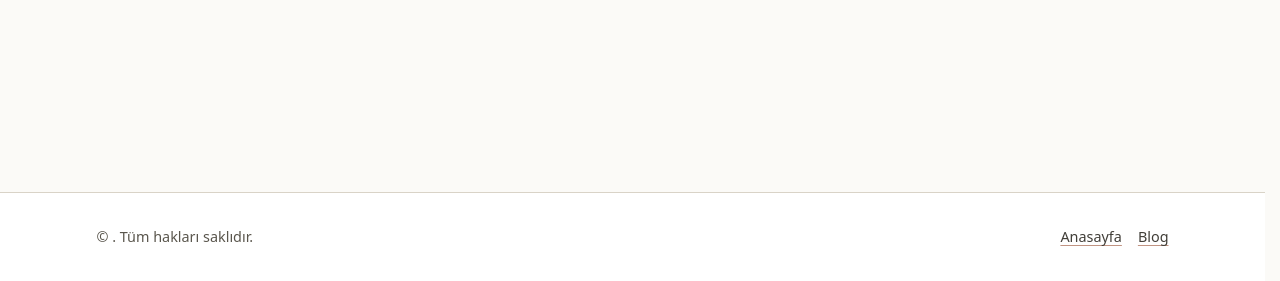
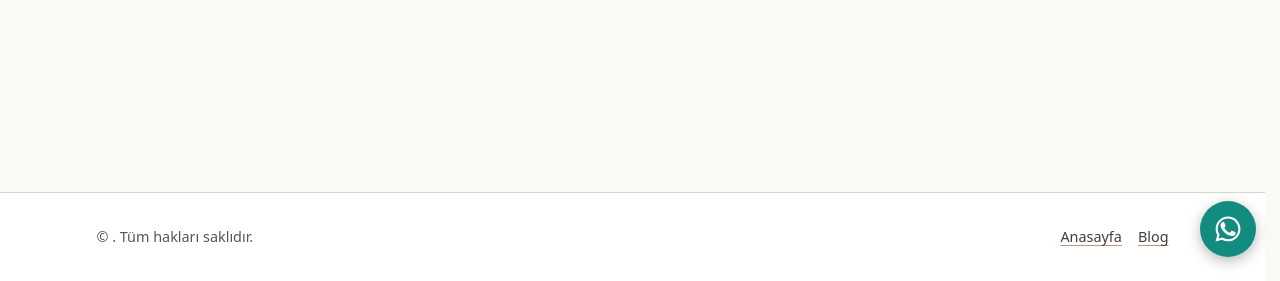
Before and after one commit to muslu/gokhancoskuncom, a FastAPI app: template templates/hata.html in a window 1280 px wide. Shown: the part 519-800 px from the top of the page. Run offline with FastAPI, Linux system fonts and the light colour scheme; the template is opened without the code that fills it, so the values that code supplies are empty; parts of the project's set-up code (start-up, migrations or seed data) failed here and were passed over.

Commit message:
Add floating WhatsApp link and the Alphacam macro post illustration
WhatsApp uses #128C7E, not the familiar bright #25D366: measured against the
3:1 threshold for graphical objects, the bright green scores 1.98:1 against the
white glyph and 1.90:1 against the light theme background -- it fails from both
sides. The darker brand green passes all three checks (4.14 / 3.96 / 4.49).

The post illustration is a standalone SVG under static/ rather than inline in the
post body, because bleach strips <svg> from post markdown. It carries its own
prefers-reduced-motion and prefers-color-scheme blocks since site.css cannot
reach into a separate document, and its static frame is fully readable on its
own -- the animation carries the narrative, never the information.

Co-Authored-By: Claude Opus 5 (1M context) <noreply@anthropic.com>

```diff
--- a/static/css/site.css
+++ b/static/css/site.css
@@ -295,6 +295,32 @@ a { color: var(--brand); }
   justify-self: center;
 }
 
+/* ---------- Sabit WhatsApp bagi ----------
+   Renk OLCULDU (WCAG 1.4.11, grafik nesneler icin esik 3:1):
+     WhatsApp'in parlak yesili #25D366 beyaz ikonla 1.98:1 ve acik tema
+     zeminiyle 1.90:1 — iki yonden de KALIYOR, o yuzden kullanilmadi.
+     Marka paletinin koyu yesili #128C7E: ikon 4.14:1, acik tema zemini 3.96:1,
+     koyu tema zemini 4.49:1 — ucu de gecer. Hover #0e7a6b: 5.23 / 5.01 / 3.55.
+   Boyut 56px: WCAG 2.5.5 dokunma hedefi (min 44px) rahat asilir. */
+.whatsapp {
+  position: fixed; right: clamp(0.75rem, 3vw, 1.5rem); bottom: clamp(0.75rem, 3vw, 1.5rem);
+  z-index: 50;
+  display: grid; place-items: center;
+  width: 56px; height: 56px;
+  background: #128C7E; color: #fff;
+  border-radius: 50%;
+  box-shadow: 0 4px 14px rgb(0 0 0 / 28%);
+  transition: background-color 0.18s ease, transform 0.18s ease;
+}
+.whatsapp svg { width: 30px; height: 30px; }
+.whatsapp:hover, .whatsapp:focus-visible { background: #0e7a6b; transform: scale(1.06); }
+/* Yazdirmada anlamsiz */
+@media print { .whatsapp { display: none; } }
+@media (prefers-reduced-motion: reduce) {
+  .whatsapp { transition: none; }
+  .whatsapp:hover, .whatsapp:focus-visible { transform: none; }
+}
+
 /* ---------- CNC animasyonu (anasayfa) ---------- */
 .cnc-figur {
   margin: 0 0 clamp(2rem, 5vw, 3rem);
--- a/templates/base.html
+++ b/templates/base.html
@@ -80,6 +80,17 @@
   </div>
 </footer>
 
+{# Sabit WhatsApp bagi — tum public sayfalarda sag altta.
+   Hazir mesaj URL'de encode edilmis halde tasinir. #}
+<a class="whatsapp" rel="noopener" target="_blank"
+   href="https://wa.me/905443720183?text=Merhaba%2C%20sitenizden%20yaz%C4%B1yorum">
+  <svg viewBox="0 0 24 24" fill="currentColor" aria-hidden="true">
+    <path d="M17.47 14.38c-.3-.15-1.76-.87-2.03-.97-.27-.1-.47-.15-.67.15-.2.3-.77.96-.94 1.16-.17.2-.35.22-.64.07-.3-.15-1.25-.46-2.39-1.47-.88-.79-1.48-1.76-1.65-2.06-.17-.3-.02-.46.13-.61.13-.13.3-.35.45-.52.15-.17.2-.3.3-.5.1-.2.05-.37-.02-.52-.08-.15-.67-1.61-.92-2.21-.24-.58-.49-.5-.67-.51h-.57c-.2 0-.52.07-.79.37-.27.3-1.04 1.02-1.04 2.48s1.06 2.88 1.21 3.08c.15.2 2.1 3.2 5.08 4.49.71.31 1.26.49 1.69.62.71.23 1.36.2 1.87.12.57-.09 1.76-.72 2.01-1.41.25-.69.25-1.29.17-1.41-.07-.13-.27-.2-.57-.35z"/>
+    <path d="M12.04 2C6.58 2 2.13 6.45 2.13 11.91c0 1.75.46 3.46 1.32 4.96L2 22l5.25-1.38a9.87 9.87 0 0 0 4.79 1.22h.01c5.46 0 9.91-4.45 9.91-9.91 0-2.65-1.03-5.14-2.9-7.01A9.82 9.82 0 0 0 12.04 2zm0 18.13h-.01a8.2 8.2 0 0 1-4.18-1.15l-.3-.18-3.11.82.83-3.04-.2-.31a8.19 8.19 0 0 1-1.26-4.36c0-4.54 3.7-8.23 8.24-8.23 2.2 0 4.27.86 5.82 2.42a8.18 8.18 0 0 1 2.41 5.82c0 4.54-3.7 8.24-8.24 8.24z"/>
+  </svg>
+  <span class="gorsel-gizli">WhatsApp'tan mesaj gönderin (yeni sekmede açılır)</span>
+</a>
+
 <script src="/static/js/site.js?v={{ asset_version }}" defer></script>
 {% block body_extra %}{% endblock %}
 </body>
```
Also changed, not shown: static/img/blog/alphacam-makro-akisi.svg (added).
